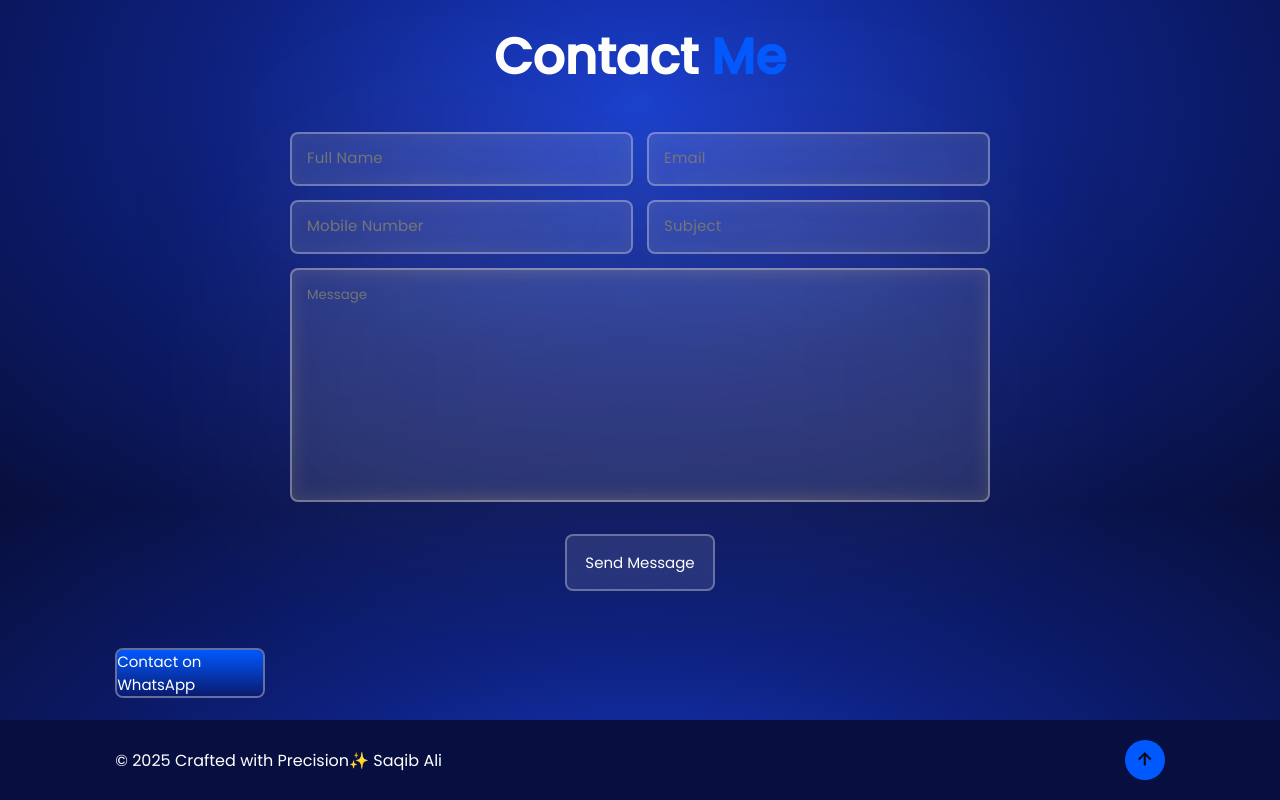
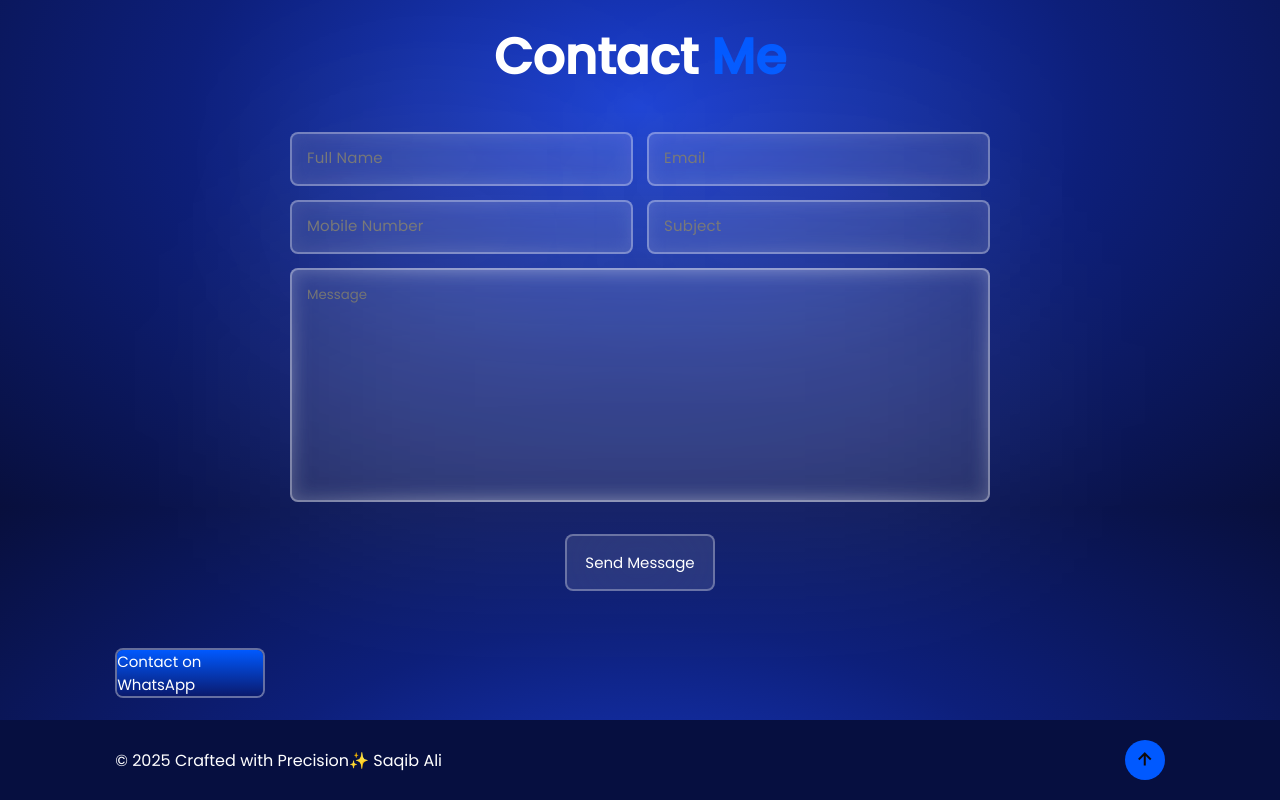
Before and after one commit to Saqibali23/Saqibali.github.io, a plain HTML site: page index.html in a window 1280 px wide. Shown: the part 4293-5093 px from the top of the page. Drawn offline with nearby package versions, Linux system fonts and the light colour scheme.

Commit message:
Update style.css

```diff
--- a/style.css
+++ b/style.css
@@ -154,7 +154,7 @@ input:nth-child(1){ opacity: 0; transform: translateX(-100px); }
 section.start-animation input:nth-child(1){ animation: Right 1s ease forwards; animation-delay: 1.2s; }
 input:nth-child(2){ opacity: 0; transform: translateX(100px); }
 section.start-animation input:nth-child(2){ animation: Left 1s ease forwards; animation-delay: 1.2s; }
-input,textarea{ width: 100%; padding: 1.5rem; background: rgba(255,255,255,.1); border: .2rem solid rgba(255,255,255,.3); outline: none; backdrop-filter: blur(10px); filter: drop-shadow(0 0 100px #a48a69); border-radius: .8rem; gap: 2.5rem; margin: .7rem 0; transition: .3s ease; opacity: 0; transform: translateY(100px); }
+input,textarea{ width: 100%; padding: 1.5rem; background: rgba(255,255,255,.1); border: .2rem solid rgba(255,255,255,.3); outline: none; backdrop-filter: blur(10px); filter: drop-shadow(0 0 100px #ffff); border-radius: .8rem; gap: 2.5rem; margin: .7rem 0; transition: .3s ease; opacity: 0; transform: translateY(100px); }
 section.start-animation textarea{ animation: Bottom 1s ease forwards; animation-delay: 1.2s; }
 input::placeholder{ font-size: 1.5rem; letter-spacing: .02rem; }
 .input-box input{ width: 49%; }
```
